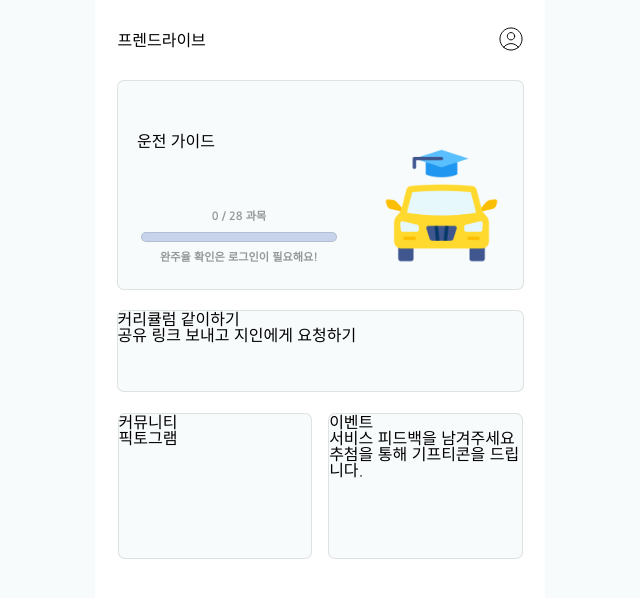
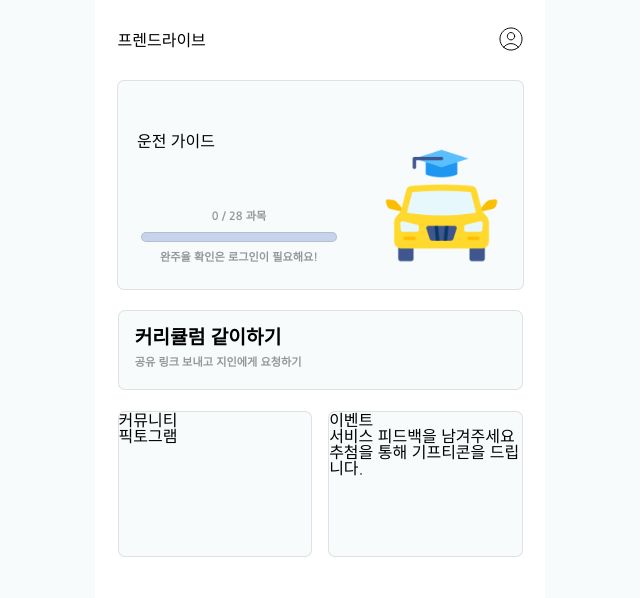
Before and after one commit to SWM-AtoZ/friendrive-client, a React (Create React App) app: page / in a window 1280 px wide. Shown: the top 598 px of the page, without its empty margins (320-960 px from the left). Built offline with nearby package versions, Linux system fonts and the light colour scheme.

Commit message:
Edit Home

```diff
--- a/src/pages/home/Home.js
+++ b/src/pages/home/Home.js
@@ -2,6 +2,7 @@ import React, { useEffect,useState } from 'react';
 import {useNavigate } from 'react-router-dom';
 import { useCookies } from 'react-cookie';
 import style from './home.module.css';
+import community from './community.png';
 import curriculumImg from './curriculum_btnimg.png';
 import Loading from '../loading/Loading';
 import axios from 'axios';
@@ -124,7 +125,7 @@ function Home() {
 
   const goToCommunity = () => {
     // navigate('community');
-    alert('준비중이다 인마');
+    alert('서비스 준비중입니다');
   }
 
   const goToEventPage = () => {
--- a/src/pages/home/home.module.css
+++ b/src/pages/home/home.module.css
@@ -118,6 +118,22 @@ overflow-x:hidden;
     background-color: #F8FBFC;
     border-radius: 0.4375rem;
     border: 1px solid rgba(0, 0, 0, 0.10);
+    display: flex;
+    flex-direction: column;
+    align-items: flex-start;
+    justify-content: center;
+    line-height: 1.6rem;
+    padding-left: 4%;
+    box-sizing: border-box;
+}
+.curriculum_request_btn > div:nth-child(1){
+    font-size: 1.2rem;
+    font-weight: bold;
+}
+.curriculum_request_btn > div:nth-child(2){
+    font-size: 0.7rem;
+    color: rgba(0, 0, 0, 0.4);
+    font-weight: bold;
 }
 .etc_box{
     width: 100%;
```
Also changed, not shown: src/pages/home/community.png (added).
